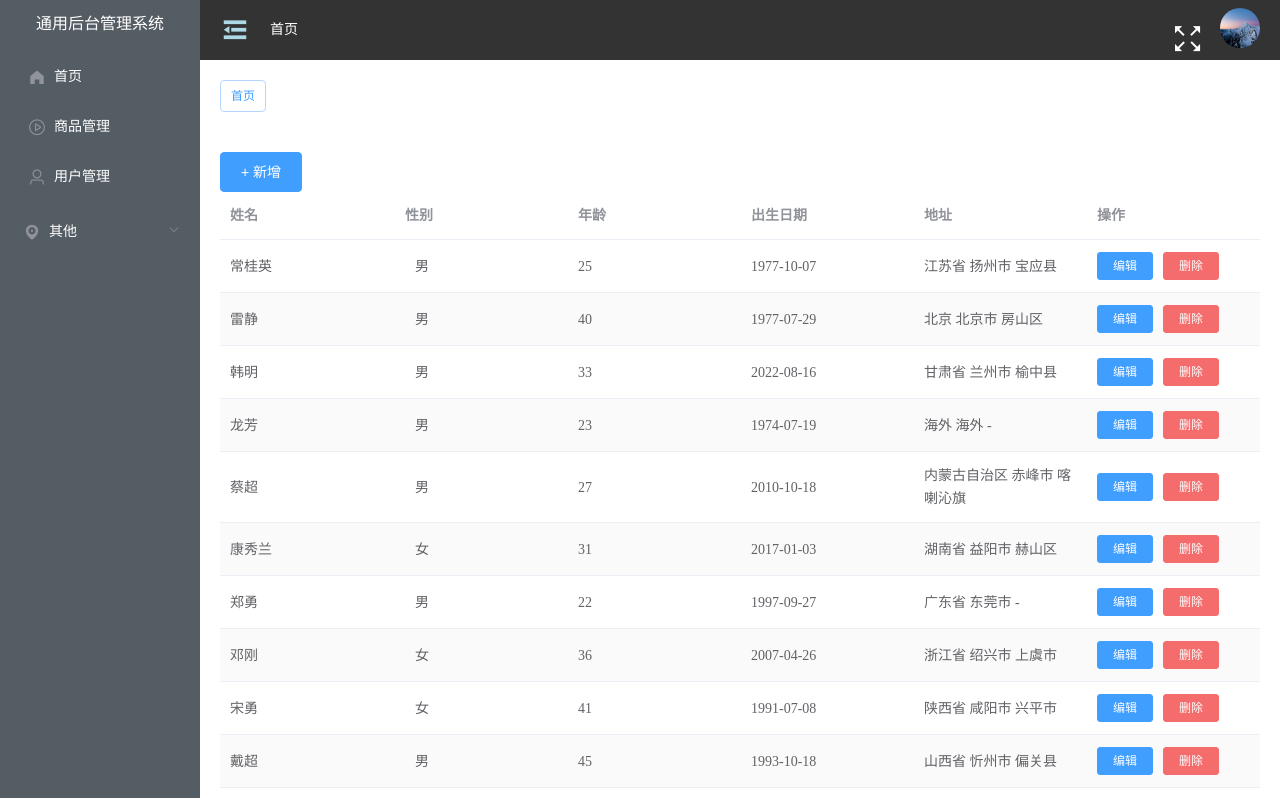
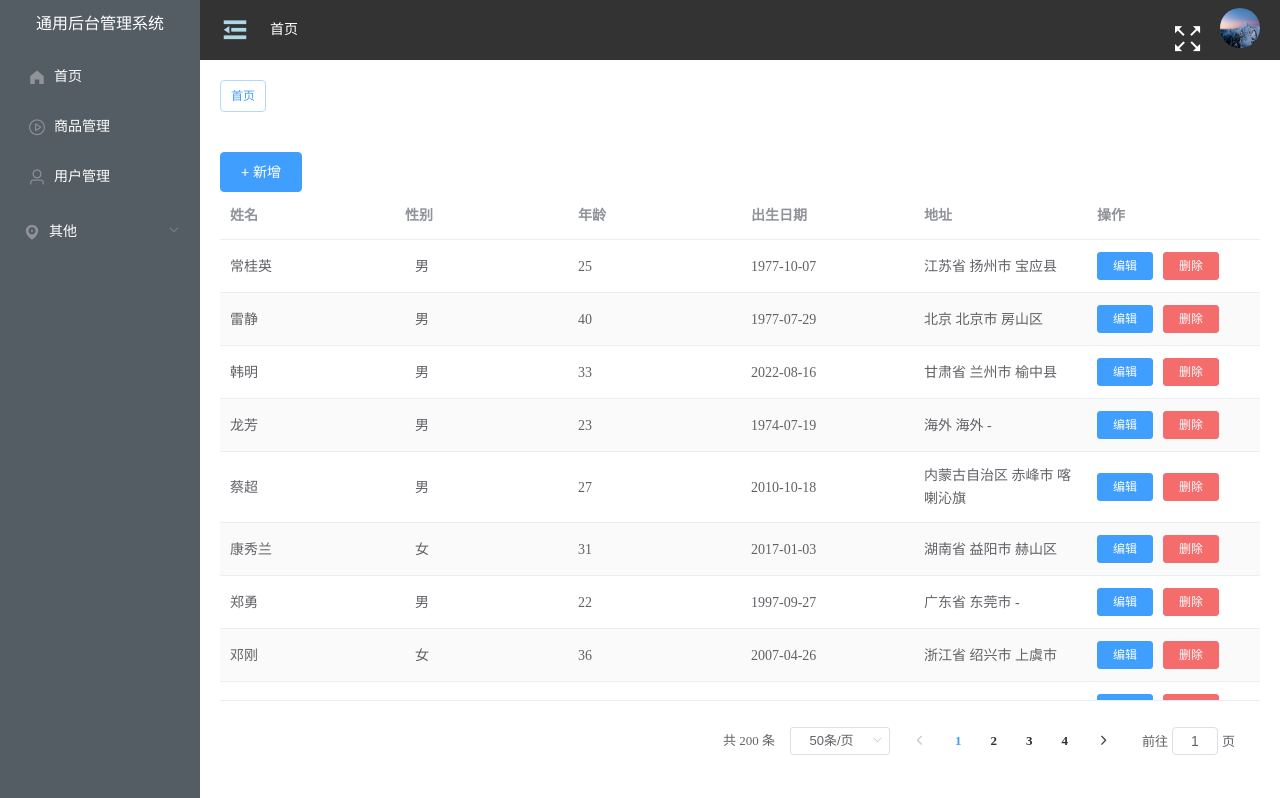
Before and after one commit to lahahah/myapp, a Vue app: page /#/user in a window 1280 px wide. Shown: the top 798 px of the page. Built offline with nearby package versions, Linux system fonts and the light colour scheme.

Commit message:
来到 User.vue: 完成了分页功能

```diff
--- a/src/api/mock.js
+++ b/src/api/mock.js
@@ -8,7 +8,7 @@ Mock.mock('/api/home/getData',homeApi.getStatisticalData)
 
 
 // 用户管理:增删查改
-Mock.mock('/api/user/getUser',user.getUserList)
+Mock.mock(/\/api\/user\/getUser/,user.getUserList)   //正则的写法(两种写法)
 Mock.mock('/api/user/add','post',user.createUser)
 Mock.mock('/api/user/edit','post',user.updateUser)
 Mock.mock('/api/user/del','post',user.deleteUser)
--- a/src/views/User.vue
+++ b/src/views/User.vue
@@ -46,9 +46,10 @@
       <!-- 搜索框 -->
 
     </div>
-    <div class="common-table">
+    <div class="common-table" style="height: 100%">
       <!-- 用户数据Table -->
       <el-table
+          height="90%"
           :data="tableData"
           style="width: 100%"
           stripe
@@ -98,6 +99,17 @@
 
       </el-table>
       <!-- 分页 -->
+      <div class="pager">
+        <el-pagination
+            @size-change="handleSizeChange"
+            @current-change="handleCurrentChange"
+            :current-page="pageData.page"
+            :page-sizes="[50, 100, 150, 200]"
+            :page-size="pageData.limit"
+            layout="total, sizes, prev, pager, next, jumper"
+            :total="total">
+        </el-pagination>
+      </div>
     </div>
   </div>
 </template>
@@ -132,7 +144,12 @@ export default {
           birth: '出生日期',
           addr: '地址'
         },
-      modelType: 0  //0不是新增的弹窗，1表示编辑
+      modelType: 0,  //0不是新增的弹窗，1表示编辑
+      total: 0 ,//总条数，默认为0
+      pageData:{
+        page: 1, //当前所在页
+        limit: 50 //默认显示50条
+      }
     };
   },
   methods: {
@@ -194,11 +211,22 @@ export default {
       this.dialogVisible = true
     },
     handelUser(){  //公用方法
-      getUser().then(({data}) => {
+      getUser({params: this.pageData}).then(({data}) => {
         console.log(data,'data')
         this.tableData = data.list
         // this.tableData = data.list.filter(item => item.sex=item.sex === 1 ? '男' : '女')
+        this.total = data.count || 0
       } )
+    },
+    handleCurrentChange(val){  //页码切换
+      console.log(val,'val')
+      this.pageData.page = val  //改变当前所在页面
+      this.handelUser()  //重新加载页面
+    },
+    handleSizeChange(val){ //每页条数切换
+      console.log(`每页 ${val} 条`);
+      this.pageData.limit = val
+      this.handelUser()  //重新加载页面
     }
   },
   mounted() {
@@ -206,3 +234,19 @@ export default {
   }
 }
 </script>
+
+<style lang="less" scoped>
+.manage{
+  height: 90%;
+  .common-table{
+    position: relative;
+
+    .pager{
+      position: absolute;
+      bottom: 0;
+      right: 20px;
+    }
+  }
+}
+
+</style>
```
Also changed, not shown: src/api/mockServerData/user.js (line endings or trailing spaces).
